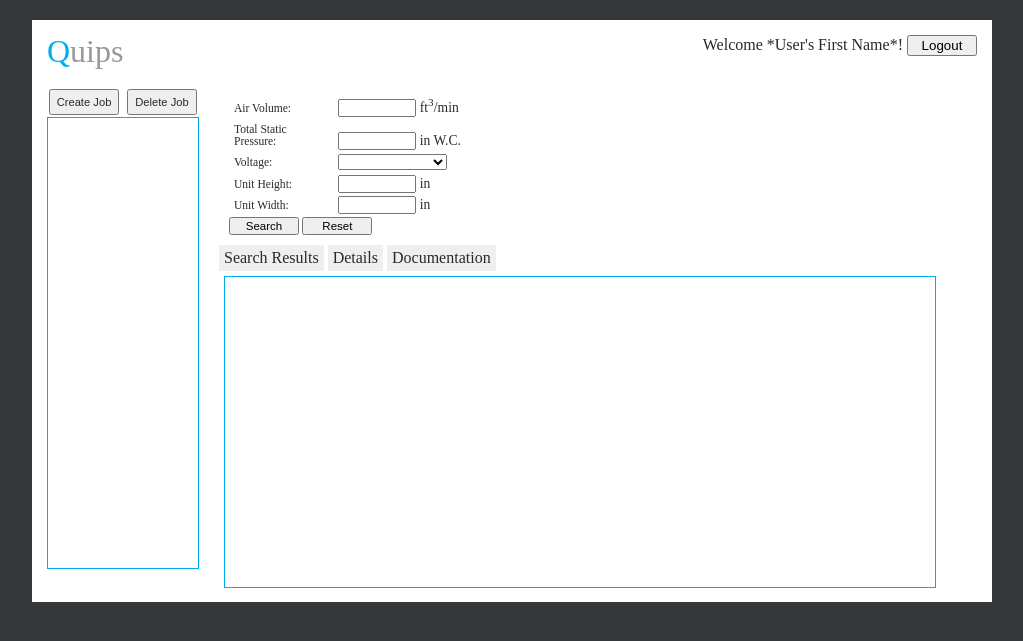
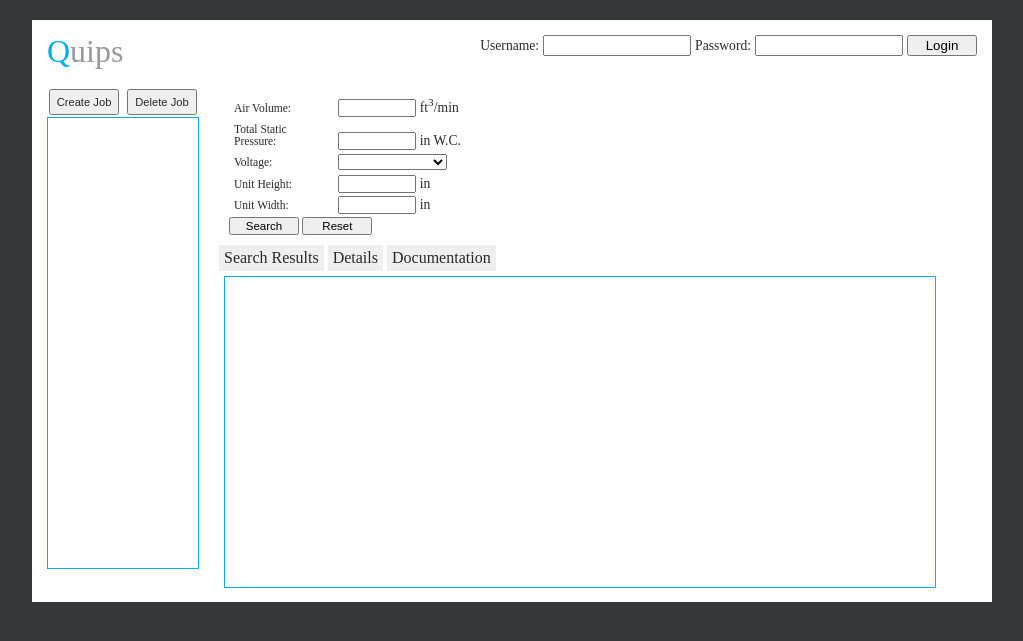
Before and after one commit to Daedex/QPSelect, a PHP site: page / in a window 1280 px wide. Shown: the top 641 px of the page, without its empty margins (128-1151 px from the left). Run offline with PHP 8.4, Linux system fonts and the light colour scheme; some libraries are stand-ins or nearby versions.

Commit message:
added login.php file

```diff
--- a/index.css
+++ b/index.css
@@ -58,7 +58,7 @@ td {
 }
 
 #userLogin {
-	display: none;
+	display: inline-block;
 	color: #292929;
 	padding: 5px;
 	float: right;
@@ -77,7 +77,7 @@ td {
 }
 
 #welcome {
-	display: inline-block;
+	display: none;
 	color: #292929;
 	padding: 5px;
 	float: right;
--- a/index.html
+++ b/index.html
@@ -12,13 +12,13 @@
   	<div class="container">
 	  	<div id="header">
 	  		<h3>Q<span>uips</span></h3>
-	  		<div id="userLogin">
+	  		<form action="login.php" method="get" id="userLogin">
 		  		<label>Username:</label>
 				<input id="username" autocomplete="off"></input>
 				<label>Password:</label>
 				<input id="password" autocomplete="off"></input>
-				<input type="button" value="Login" id="login">
-			</div>
+				<input type="submit" value="Login" id="login">
+			</form>
 			<div id="welcome">
 				<span>Welcome *User's First Name*!</span>
 				<input type="button" value="Logout" id="logout">
--- /dev/null
+++ b/login.php
@@ -0,0 +1,3 @@
+<?php
+	echo "Testing";
+?>
```
